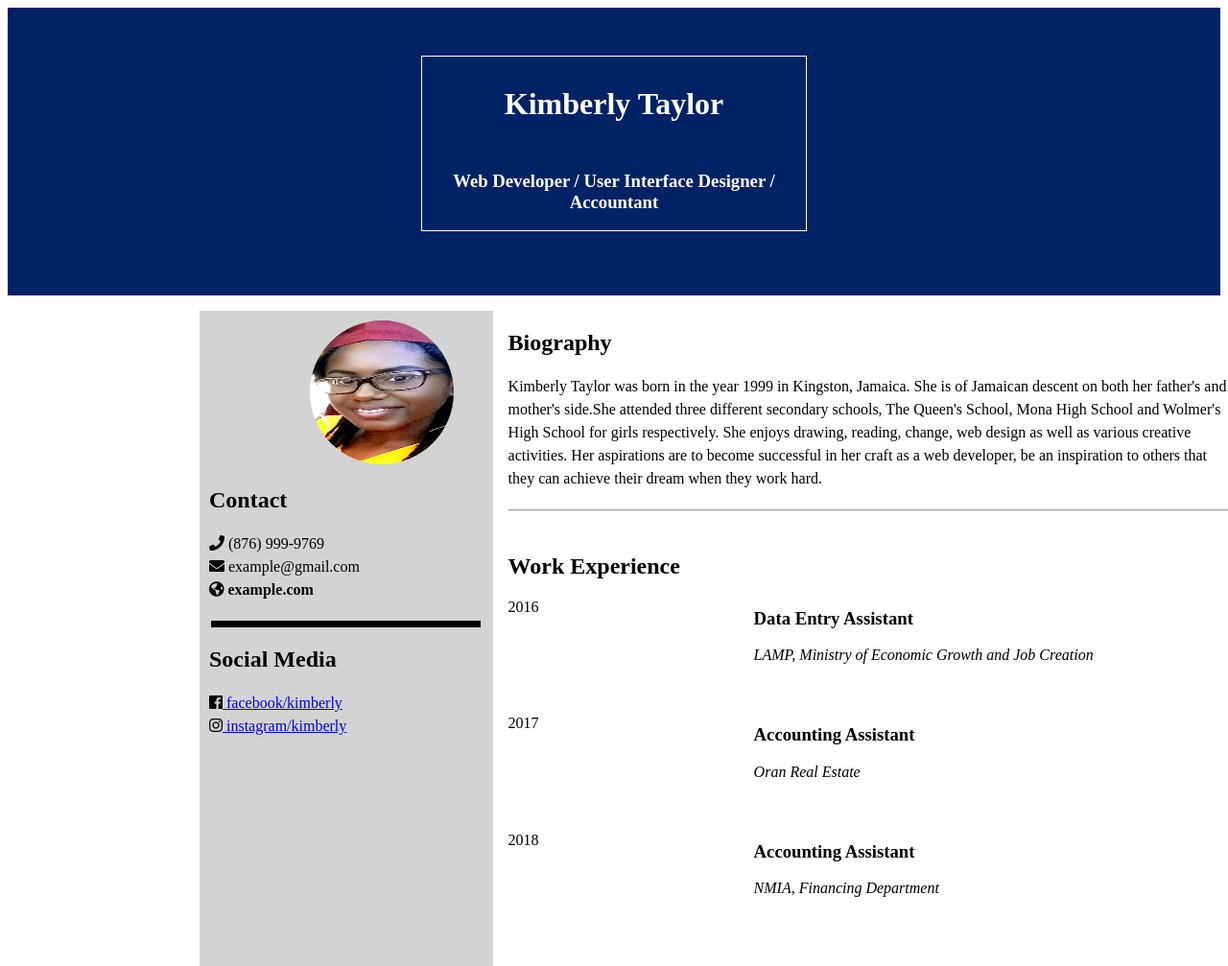
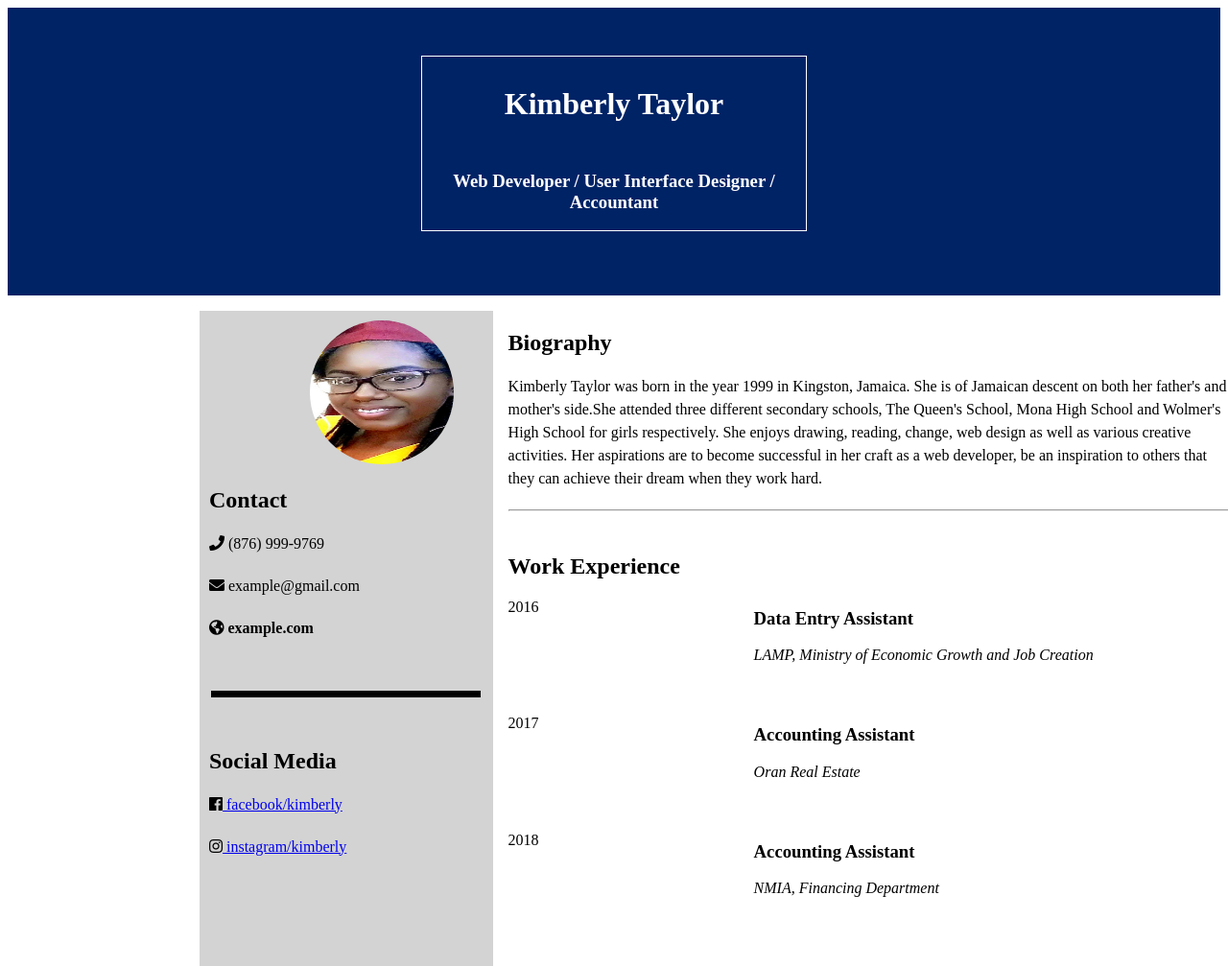
Before and after one commit to kimberly3/kimberly3.github.io, a plain HTML site: page index.html in a window 1280 px wide. Shown: the top 1007 px of the page at 96% size. Drawn offline with Linux system fonts and the light colour scheme.

Commit message:
I think this the last one

```diff
--- a/index.html
+++ b/index.html
@@ -19,13 +19,14 @@
 		<div class="first">
 			<img src="grad1.jpg"  alt="picture of kimberly" class="imag" >
 			<h2><strong>Contact</strong></h2>
-			<li><i class="fas fa-phone"></i> (876) 999-9769</li>
-			<li><i class="fas fa-envelope"></i>  example@gmail.com</li>
-			<li><i class="fas fa-globe-americas"> example.com</i></li>
+			<li><i class="fas fa-phone"></i> (876) 999-9769</li><h2></h2>
+			<li><i class="fas fa-envelope"></i>  example@gmail.com</li><h2></h2>
+			<li><i class="fas fa-globe-americas"> example.com</i></li><h1></h1>
 			<h2></h2>
 			<hr />
+			<h1></h1>
 			<h2><strong>Social Media</strong></h2>
-			<li><i class="fab fa-facebook"><a href="https://www.facebook.com/kimberly.taylor.31945243">   facebook/kimberly </a></i></li>
+			<li><i class="fab fa-facebook"><a href="https://www.facebook.com/kimberly.taylor.31945243">   facebook/kimberly </a></i></li><h2></h2>
 			<li><i class="fab fa-instagram" ></i><a href="https://www.instagram.com/kasay16/">   instagram/kimberly</a></li>
 		</div>
 
```
